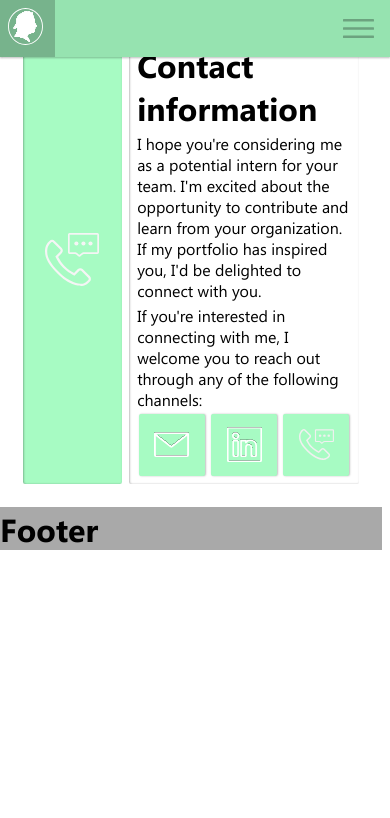
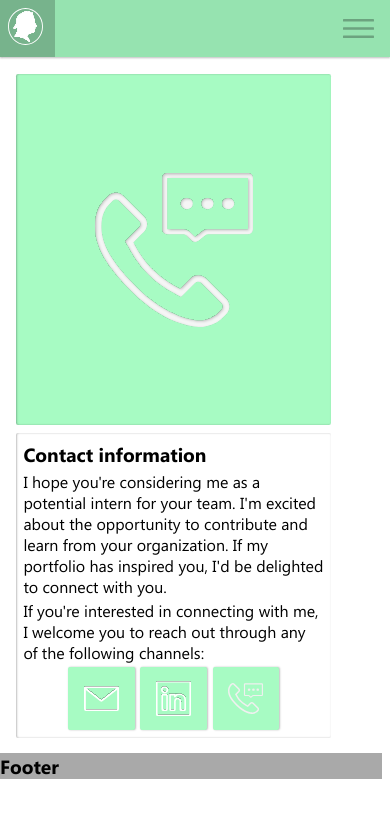
Before and after one commit to jona7906/jonasrossen, a React (Create React App) app: page /contact in a window 390 px wide. Shown: the top 818 px of the page. Built offline with nearby package versions, Linux system fonts and the light colour scheme; a web font is replaced by a local one.

Commit message:
responsive internship page - almost

```diff
--- a/src/components/NavBar.js
+++ b/src/components/NavBar.js
@@ -20,17 +20,27 @@ function NavBar() {
   }
 
   function handleBurger() {
-    if (!activeBurger) {
-      openItem();
-    } else {
-      closeItem();
+    let dimensionWidth = getCurrentDimension().width;
+    if (dimensionWidth < 760) {
+      if (!activeBurger) {
+        openItem();
+      } else {
+        closeItem();
+      }
     }
+  }
+
+  function getCurrentDimension() {
+    return {
+      width: window.innerWidth,
+      height: window.innerHeight,
+    };
   }
   return (
     <nav>
       <div className="NavBar">
         <div className="left-header">
-          <Link to="/">
+          <Link to="/" onClick={closeItem}>
             <img src={Logo} alt="Logo" />
           </Link>
         </div>
--- a/src/styles/Layout.css
+++ b/src/styles/Layout.css
@@ -72,12 +72,3 @@ a {
 ul {
   list-style: none;
 }
-
-@media screen and (max-width: 780px) {
-  main {
-    width: 100%;
-    height: fit-content;
-    background-color: rgb(255, 255, 255);
-    padding: 4;
-  }
-}
--- a/src/styles/Main.css
+++ b/src/styles/Main.css
@@ -74,22 +74,3 @@
 }
 .icon_pages_section .contact_section_wrapper_01 p {
 }
-
-@media screen and (max-width: 780px) {
-  .icon_pages_section {
-    display: flex;
-    flex-wrap: wrap;
-    padding-top: 8vw;
-    justify-content: center;
-    gap: 4vw;
-  }
-
-  .icon_pages_section > a {
-    width: 80%;
-    height: 50vw;
-  }
-
-  .icon_pages_section img {
-    width: 30vw;
-  }
-}
--- a/src/styles/res_header.css
+++ b/src/styles/res_header.css
@@ -1,4 +1,18 @@
 @media screen and (max-width: 780px) {
+  h1 {
+    font-size: 1.2rem;
+  }
+  h2 {
+    font-size: 1rem;
+  }
+
+  main {
+    width: 100%;
+    height: fit-content;
+    background-color: rgb(255, 255, 255);
+    padding: 4vw;
+  }
+
   .Header .NavBar .right-header-active {
     width: 100%;
     height: fit-content;
@@ -75,4 +89,54 @@
     box-shadow: inset 0.2vw -0vw 0.5vw 0.1vw rgba(0, 0, 0, 0.381);
     background-color: #6ca37f;
   }
+
+  .icon_pages_section {
+    display: flex;
+    flex-wrap: wrap;
+    padding-top: 14vw;
+    justify-content: center;
+    gap: 4vw;
+  }
+
+  .icon_pages_section > a {
+    width: 80%;
+    height: 50vw;
+  }
+
+  .icon_pages_section img {
+    width: 30vw;
+  }
+
+  .Internship {
+    margin-top: 15vw;
+    /*     margin-right: 10vw; */
+    width: 90%;
+  }
+  .Internship .internship_section_01 {
+    width: 100%;
+    flex-direction: column;
+  }
+
+  .Internship .internship_section_01 .icon_wrapper_01 {
+    display: grid;
+    justify-content: center;
+    align-content: center;
+    justify-items: center;
+    align-items: center;
+    width: 100%;
+    height: 90vw;
+    padding: 0;
+  }
+
+  .Internship .internship_section_01 .icon_wrapper_01 img {
+    width: 50%;
+  }
+
+  .Internship .internship_section_01 .text_wrapper_01 {
+    height: fit-content;
+    width: 100%;
+    padding: 2vw;
+    gap: 1vw;
+    background-color: white;
+  }
 }
```
